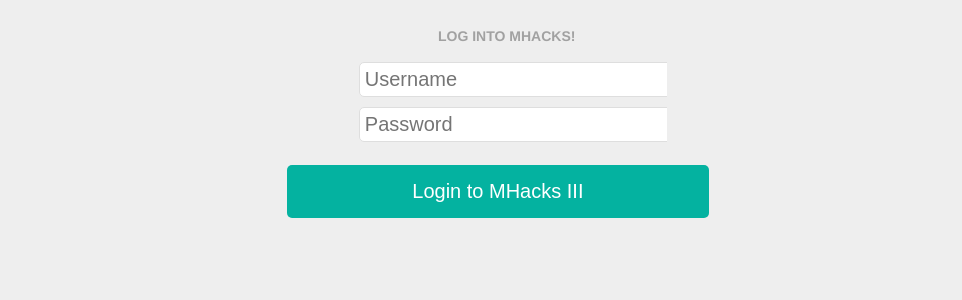
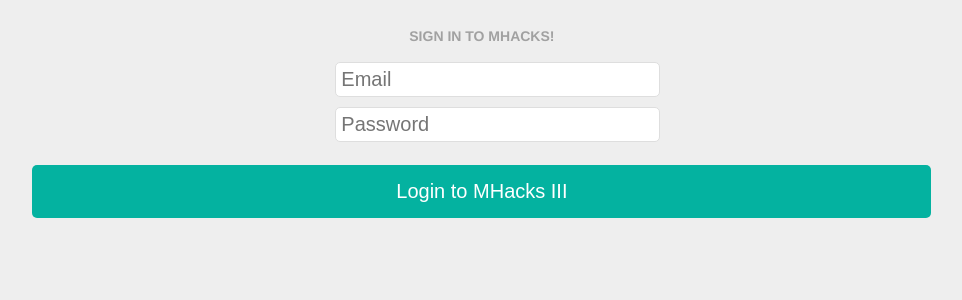
Before and after one commit to bdscott/hack-junkie, a CakePHP app: the page made by app/View/Hackers/login.ctp in a window 1280 px wide. Shown: the part 243-543 px from the top of the page, without its empty margins (161-1123 px from the left). Run offline with PHP 8.4 and a stand-in for CakePHP, Linux system fonts and the light colour scheme; the template is opened without the code that fills it, so the values that code supplies are empty; some libraries are stand-ins or nearby versions.

Commit message:
Rewording some things on the login page

```diff
--- a/app/View/Hackers/login.ctp
+++ b/app/View/Hackers/login.ctp
@@ -4,17 +4,13 @@
 		<img src="<?php echo $this->webroot; ?>images/uploads/event-logos/1.png" width="200" class="event-logo">
     </header>
 	<form method="post" class="unit span-grid">
-		<fieldset step-number="1" class="unit one-of-two">
-
-		<fieldset step-number="3" class="unit one-of-two">
-			<h3>Log into MHacks!</h3>
+			<h3>Sign in to MHacks!</h3>
 			<span class="unit span-grid">
-				<input type="text" name="username" placeholder="Username"/>
+				<input type="text" name="email" placeholder="Email"/>
 			</span>
 			<span class="unit span-grid">
-				<input type="text" name="Password" placeholder="Password"/>
+				<input type="password" name="password" placeholder="Password"/>
 			</span>
-		</fieldset>
 
 		<a href="#" class="button" id="next-step">Continue</a>
 		<input type="submit" value="Login to MHacks III"/>
```
Also changed, not shown: app/Controller/HackersController.php (+3 -6 lines).
